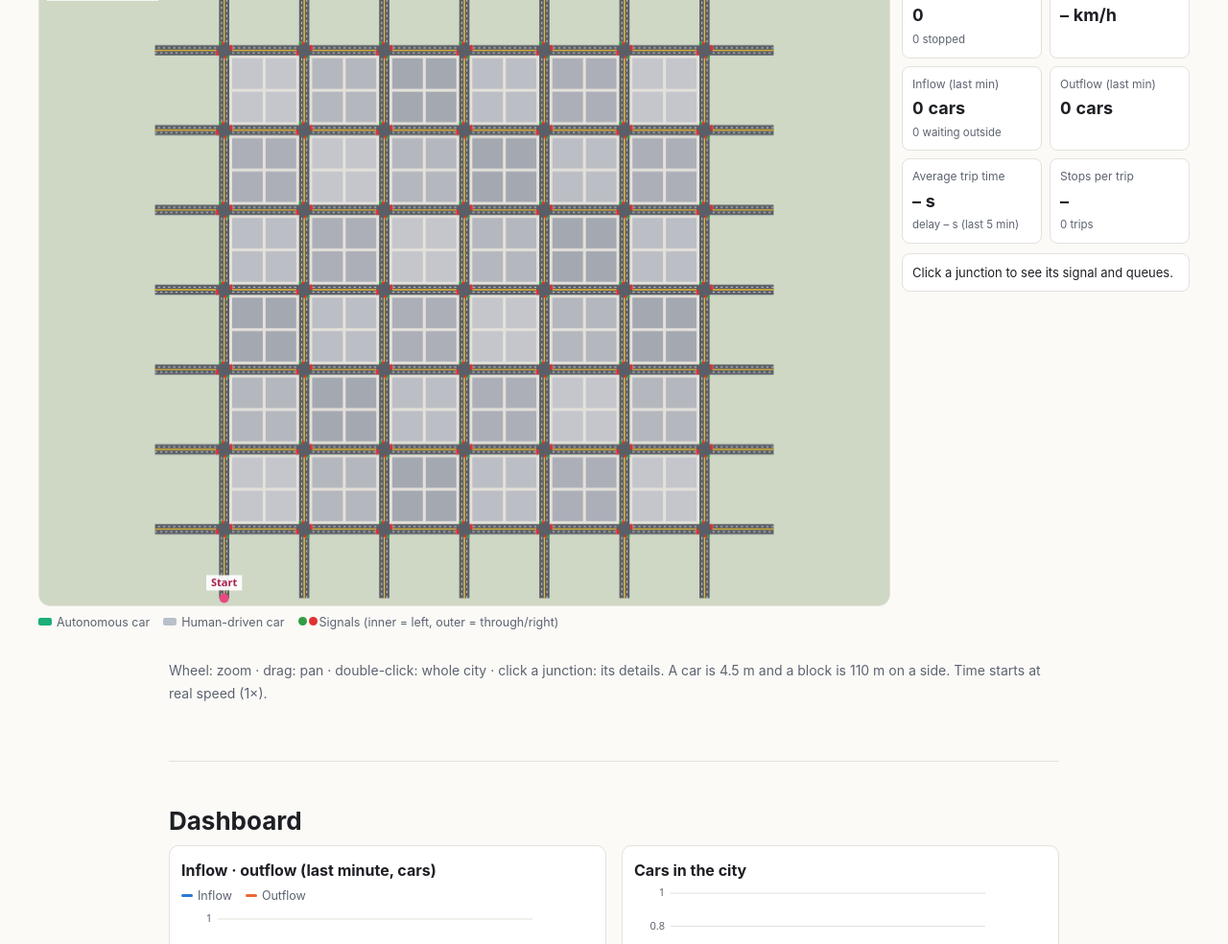
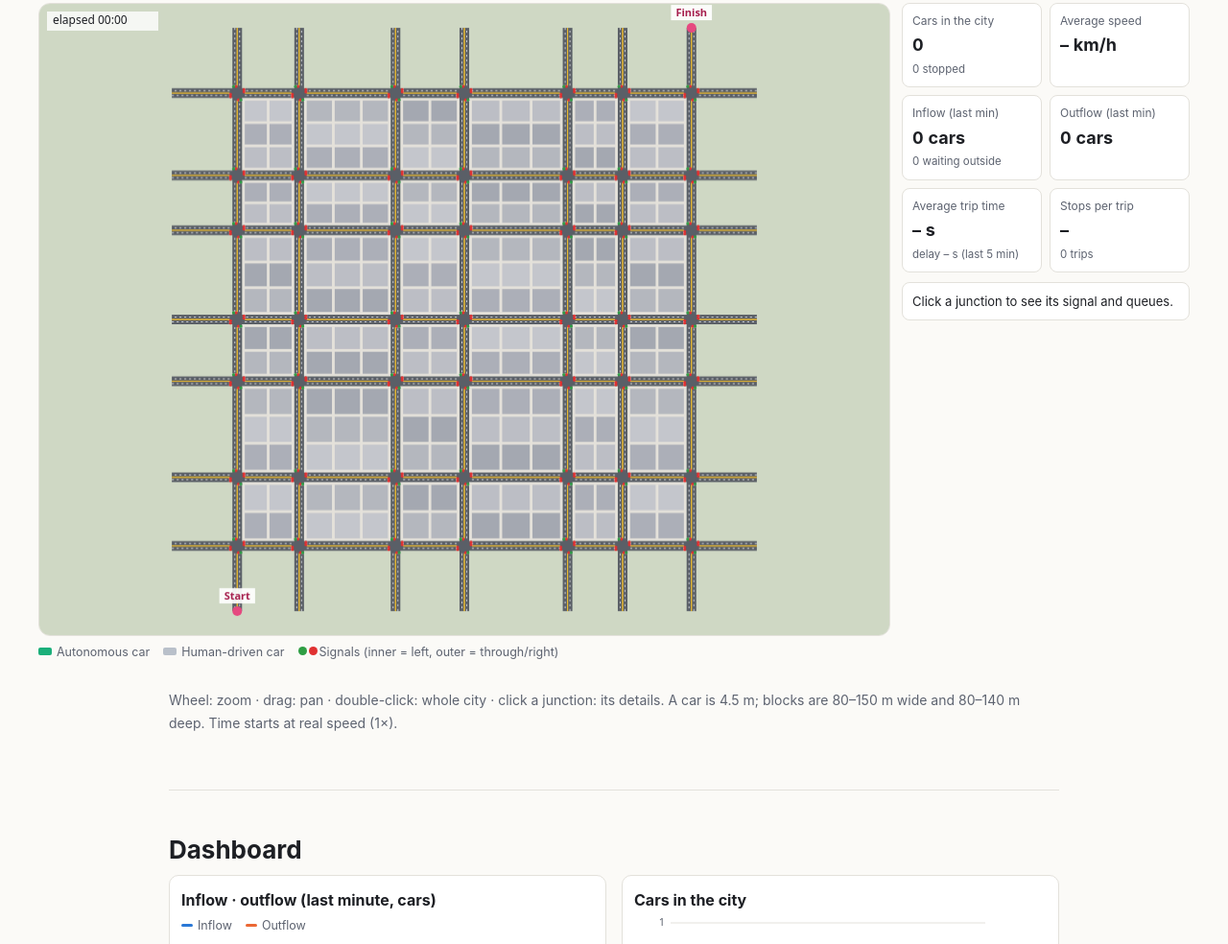
Before and after one commit to 1004aiteam-power/ontology-space, a plain HTML site: page city.html in a window 1280 px wide. Shown: the part 1013-1997 px from the top of the page at 96% size. Drawn offline with Linux system fonts and the light colour scheme; animation ran at ten frames a second.

Commit message:
city: rectangular blocks of different sizes (same 660 m x 660 m city)
Block widths 80-150 m and depths 80-140 m instead of 110 m squares; buildings fill each block in
a grid sized to it; green-wave offsets follow the real junction positions.

Co-Authored-By: Claude Opus 5.5 <noreply@anthropic.com>
Claude-Session: https://claude.ai/code/session_018TgSjskQAQXC3oupXK6uVL

```diff
--- a/assets/city/city-app.js
+++ b/assets/city/city-app.js
@@ -1,7 +1,7 @@
 // SPDX-License-Identifier: AGPL-3.0-only
 // Copyright (c) 2026 1004aiteam-power — Ontology Space (https://github.com/1004aiteam-power/ontology-space)
 // 도시 교통망 페이지: 위에서 본 도시 · 조절 · 대시보드(숫자, 시간 그래프, 자율주행 비교, 출입구) · 자율주행차 따라가기
-import { City, DEFAULTS, GEO, N, PHASES, lanePoint } from './city.js?v=d197b60e';
+import { City, DEFAULTS, GEO, N, PHASES, lanePoint, XS, YS, SPAN } from './city.js?v=d34525a7';
 import { $, t, css, dark, fit } from '../lib/dom.js?v=3b73d59c';
 
 const SPEEDS = [1, 2, 5, 10, 20];
@@ -18,7 +18,7 @@ const HUMAN_COLS = ['#d9dde3', '#b9c0ca', '#f1f3f5', '#9aa3ad', '#c7b9a6', '#e8e
 let sim, running = false, speedIdx = 1, seed = 1, acc = 0, last = 0, follow = null, picked = null, hover = null, followProbe = false;
 const PROBE_COL = '#e64980';
 const mmss = (s) => (Number.isFinite(s) ? `${Math.floor(s / 60)}:${String(Math.round(s % 60)).padStart(2, '0')}` : '–');
-const view = { cx: 3 * GEO.block, cy: 3 * GEO.block, s: 1, fitted: false };
+const view = { cx: SPAN / 2, cy: SPAN / 2, s: 1, fitted: false };
 const num = (id) => +$(id).value;
 const flag = (id) => $(id).checked;
 const kmh = (v) => (Number.isFinite(v) ? (v * 3.6).toFixed(0) : '–');
@@ -36,8 +36,8 @@ function build() {
 
 // ---- 위에서 본 도시 ---------------------------------------------------------------------
 function fitView(cw, ch) {
-  const span = (N - 1) * GEO.block + 2 * GEO.gate + 20;
-  view.s = Math.min(cw, ch) / span; view.cx = 3 * GEO.block; view.cy = 3 * GEO.block; view.fitted = true;
+  const span = SPAN + 2 * GEO.gate + 70;                      // 출발 · 도착 깃발 글자까지 보이게
+  view.s = Math.min(cw, ch) / span; view.cx = SPAN / 2; view.cy = SPAN / 2; view.fitted = true;
 }
 const toScr = (x, y, cw, ch) => [cw / 2 + (x - view.cx) * view.s, ch / 2 + (y - view.cy) * view.s];
 
@@ -48,25 +48,27 @@ function draw() {
     const p = sim.carPos(follow); view.cx += (p[0] - view.cx) * 0.15; view.cy += (p[1] - view.cy) * 0.15;
   }
   const S = view.s, X = (x) => cw / 2 + (x - view.cx) * S, Y = (y) => ch / 2 + (y - view.cy) * S;
-  const B = GEO.block, half = 2 * GEO.laneW, dk = dark();
+  const half = 2 * GEO.laneW, dk = dark();
   ctx.fillStyle = dk ? '#1d2620' : '#cfd8c4'; ctx.fillRect(0, 0, cw, ch);
   // 블록 (보도 + 건물)
   for (let j = 0; j < N - 1; j++) for (let i = 0; i < N - 1; i++) {
-    const x0 = i * B + half, y0 = j * B + half, w = B - 2 * half;
-    ctx.fillStyle = dk ? '#3a3d42' : '#e4e1da'; ctx.fillRect(X(x0), Y(y0), w * S, w * S);
-    const inset = 4, bw = (w - 2 * inset - 4) / 2;
-    for (let q = 0; q < 4; q++) {
-      const bx = x0 + inset + (q % 2) * (bw + 4), by = y0 + inset + Math.floor(q / 2) * (bw + 4), h = ((i * 7 + j * 3 + q * 5) % 5) / 5;
+    const x0 = XS[i] + half, y0 = YS[j] + half, w = XS[i + 1] - XS[i] - 2 * half, hgt = YS[j + 1] - YS[j] - 2 * half;
+    ctx.fillStyle = dk ? '#3a3d42' : '#e4e1da'; ctx.fillRect(X(x0), Y(y0), w * S, hgt * S);
+    // 건물: 블록 크기에 맞춰 가로 · 세로 개수를 다르게 (블록마다 모양이 달라 보이게)
+    const inset = 4, gap = 4, nx = Math.max(1, Math.round(w / 42)), ny = Math.max(1, Math.round(hgt / 42));
+    const bw = (w - 2 * inset - (nx - 1) * gap) / nx, bh = (hgt - 2 * inset - (ny - 1) * gap) / ny;
+    for (let a = 0; a < nx; a++) for (let b = 0; b < ny; b++) {
+      const bx = x0 + inset + a * (bw + gap), by = y0 + inset + b * (bh + gap), h = ((i * 7 + j * 3 + a * 5 + b * 3) % 5) / 5;
       ctx.fillStyle = dk ? `rgb(${52 + h * 26},${56 + h * 26},${64 + h * 26})` : `rgb(${196 - h * 40},${198 - h * 38},${204 - h * 34})`;
-      ctx.fillRect(X(bx), Y(by), bw * S, bw * S);
+      ctx.fillRect(X(bx), Y(by), bw * S, bh * S);
     }
   }
   // 도로 (출입구 도로 포함)
   ctx.fillStyle = dk ? '#2b2e33' : '#5a5f67';
-  const lo = -GEO.gate, hi = (N - 1) * B + GEO.gate;
+  const lo = -GEO.gate, hi = SPAN + GEO.gate;
   for (let k = 0; k < N; k++) {
-    ctx.fillRect(X(lo), Y(k * B - half), (hi - lo) * S, 2 * half * S);
-    ctx.fillRect(X(k * B - half), Y(lo), 2 * half * S, (hi - lo) * S);
+    ctx.fillRect(X(lo), Y(YS[k] - half), (hi - lo) * S, 2 * half * S);
+    ctx.fillRect(X(XS[k] - half), Y(lo), 2 * half * S, (hi - lo) * S);
   }
   // 차선: 중앙선(황색) · 차로 경계(흰 점선) · 정지선 (가까이 볼 때만)
   if (S > 0.55) {
--- a/assets/city/city.js
+++ b/assets/city/city.js
@@ -2,7 +2,8 @@
 // Copyright (c) 2026 1004aiteam-power — Ontology Space (https://github.com/1004aiteam-power/ontology-space)
 // 도시 교통망 시뮬레이션 코어 (화면 없이 동작 → 테스트 가능). 단위: 미터, 초. 화면 좌표(y 아래쪽), 우측통행
 //
-//  - 6×6 블록 격자 도시: 교차로 7×7 = 49개, 블록 한 변 110 m. 가장자리 28곳에 도시 밖과 이어지는 출입구
+//  - 6×6 블록 격자 도시: 교차로 7×7 = 49개, 전체 660 m × 660 m. 블록은 가로 80~150 m · 세로 80~140 m의 직사각형으로 제각각.
+//    가장자리 28곳에 도시 밖과 이어지는 출입구
 //  - 도로: 방향마다 2차로. 안쪽(0) = 좌회전 전용, 바깥쪽(1) = 직진·우회전
 //  - 차량: IDM(지능형 운전자 모델). 차로마다 앞에서부터 줄을 세워 앞차를 바로 찾는다
 //  - 교차로 통과: 정지선 → 교차로 안 곡선 → 다음 도로의 정해 둔 차로. 들어갈 자리가 없으면 교차로에 들어가지 않음(꼬리 물기 금지)
@@ -14,7 +15,12 @@
 // ⚠ 교육용 단순 모델입니다. 실제 교통 설계 · 신호 운영 기준을 대신하지 않습니다.
 
 export const N = 7;                         // 교차로 가로 · 세로 개수 (블록 6×6)
-export const GEO = { block: 110, laneW: 3.5, setback: 11, gate: 95 };
+export const GEO = { laneW: 3.5, setback: 11, gate: 95 };
+// 블록 폭(동서) · 높이(남북). 합은 둘 다 660 m (예전 정사각형 110 m × 6과 같은 크기)
+export const GAPS_X = [90, 140, 100, 150, 80, 100], GAPS_Y = [120, 80, 130, 90, 140, 100];
+const cum = (g) => g.reduce((a, d) => (a.push(a[a.length - 1] + d), a), [0]);
+export const XS = cum(GAPS_X), YS = cum(GAPS_Y);                 // 교차로 x · y 좌표
+export const SPAN = XS[XS.length - 1];
 export const DIRS = { E: [1, 0], W: [-1, 0], N: [0, -1], S: [0, 1] };
 const OPP = { E: 'W', W: 'E', N: 'S', S: 'N' };
 export const PHASES = [
@@ -64,8 +70,8 @@ export function turnOf(dIn, dOut) {
 
 // ---- 도로망 ----------------------------------------------------------------------------
 export function buildNetwork() {
-  const B = GEO.block, SB = GEO.setback, nodes = [], links = [], gates = [];
-  for (let j = 0; j < N; j++) for (let i = 0; i < N; i++) nodes.push({ id: j * N + i, i, j, x: i * B, y: j * B, in: [], out: [] });
+  const SB = GEO.setback, nodes = [], links = [], gates = [];
+  for (let j = 0; j < N; j++) for (let i = 0; i < N; i++) nodes.push({ id: j * N + i, i, j, x: XS[i], y: YS[j], in: [], out: [] });
   const addLink = (from, to, a, b, d, gate = null) => {
     const len = Math.hypot(b[0] - a[0], b[1] - a[1]);
     const l = { id: links.length, from, to, a, b, d, dk: dirKey(d), len, gate, lanes: [] };
@@ -150,7 +156,7 @@ export class City {
     const wIn = this.gates.reduce((s, g) => s + g.wIn, 0);
     for (const g of this.gates) { const r = o.inflow * g.wIn / wIn; if (r !== g.rate) { g.rate = r; g.nextT = this.expo(r); } }
     this.cycle = 2 * (o.green + o.left) + 4 * (o.yellow + o.allRed);
-    for (const n of this.nodes) n.offset = o.mode === 'wave' ? (n.i * GEO.block / o.vWave) % this.cycle : 0;
+    for (const n of this.nodes) n.offset = o.mode === 'wave' ? (n.x / o.vWave) % this.cycle : 0;
     if (o.mode === 'actuated' && prevMode !== 'actuated') for (const n of this.nodes) Object.assign(n, { stageT: 0, target: o.actuated.minT, lastDet: 0, stage: n.stage || 'green' });
     this.mode = o.mode;
     this.updateSignals(0);
--- a/city.html
+++ b/city.html
@@ -30,7 +30,7 @@
 <link rel="stylesheet" href="assets/css/city.css?v=e12bfa2d">
 <link rel="license" href="https://creativecommons.org/licenses/by-nc-sa/4.0/">
 <script src="assets/site.js?v=d70a462d" defer></script>
-<script type="module" src="assets/city/city-app.js?v=7b90114b"></script>
+<script type="module" src="assets/city/city-app.js?v=fa9b2df7"></script>
 </head>
 <body>
 <a class="skip" href="#main"><span lang="ko">본문 바로가기</span><span lang="en">Skip to content</span></a>
@@ -132,8 +132,8 @@
 <div class="hero">
   <div class="eyebrow"><span lang="ko">시뮬레이션 · 교통</span><span lang="en">SIMULATION · TRAFFIC</span></div>
   <h1><span lang="ko">신호등과 자율주행차가 있는<br>도시 교통망</span><span lang="en">A city road network<br>with signals and autonomous cars</span></h1>
-  <p class="lead" lang="ko">가로세로 6블록짜리 가상 도시를 위에서 내려다봅니다. 교차로 49곳에 신호등이 있고, 차들은 차로를 지키며 좌회전 · 직진 · 우회전으로 도시를 지나갑니다. 도시 바깥 28곳의 출입구에서 차가 <b>무작위로 들어오고 무작위 목적지로 나갑니다.</b> 자율주행차의 비율과 신호 방식을 바꾸며 <b>유입 · 유출 · 지연</b>이 어떻게 달라지는지 대시보드로 확인해 보세요.</p>
-  <p class="lead" lang="en">A virtual city six blocks on each side, seen from above. Forty-nine junctions have signals; cars keep to their lanes and turn left, go straight or turn right. Cars <b>arrive at random from 28 gates on the edge and leave for random destinations.</b> Change the share of autonomous cars and the signal plan, and watch <b>inflow, outflow and delay</b> on the dashboard.</p>
+  <p class="lead" lang="ko">가로세로 6블록짜리 가상 도시(660 m × 660 m)를 위에서 내려다봅니다. 블록은 크기가 제각각인 직사각형입니다. 교차로 49곳에 신호등이 있고, 차들은 차로를 지키며 좌회전 · 직진 · 우회전으로 도시를 지나갑니다. 도시 바깥 28곳의 출입구에서 차가 <b>무작위로 들어오고 무작위 목적지로 나갑니다.</b> 자율주행차의 비율과 신호 방식을 바꾸며 <b>유입 · 유출 · 지연</b>이 어떻게 달라지는지 대시보드로 확인해 보세요.</p>
+  <p class="lead" lang="en">A virtual city six blocks on each side (660 m × 660 m), seen from above. The blocks are rectangles of different sizes. Forty-nine junctions have signals; cars keep to their lanes and turn left, go straight or turn right. Cars <b>arrive at random from 28 gates on the edge and leave for random destinations.</b> Change the share of autonomous cars and the signal plan, and watch <b>inflow, outflow and delay</b> on the dashboard.</p>
 </div>
 
 <section id="lab">
@@ -189,8 +189,8 @@
       <p id="cvNode"><span lang="ko">교차로를 누르면 그 교차로의 신호와 대기 차량이 보입니다.</span><span lang="en">Click a junction to see its signal and queues.</span></p>
     </div>
   </div>
-  <p class="meta" lang="ko">휠: 확대 · 드래그: 이동 · 더블클릭: 도시 전체 · 교차로 클릭: 그 교차로 정보. 차 한 대가 4.5 m이고 블록 한 변이 110 m입니다. 시간은 실제와 같은 속도(1×)에서 시작합니다.</p>
-  <p class="meta" lang="en">Wheel: zoom · drag: pan · double-click: whole city · click a junction: its details. A car is 4.5 m and a block is 110 m on a side. Time starts at real speed (1×).</p>
+  <p class="meta" lang="ko">휠: 확대 · 드래그: 이동 · 더블클릭: 도시 전체 · 교차로 클릭: 그 교차로 정보. 차 한 대가 4.5 m이고 블록은 가로 80~150 m, 세로 80~140 m입니다. 시간은 실제와 같은 속도(1×)에서 시작합니다.</p>
+  <p class="meta" lang="en">Wheel: zoom · drag: pan · double-click: whole city · click a junction: its details. A car is 4.5 m; blocks are 80–150 m wide and 80–140 m deep. Time starts at real speed (1×).</p>
 </section>
 
 <section id="dash">
```
Also changed, not shown: assets/thumbs/city.jpg.
